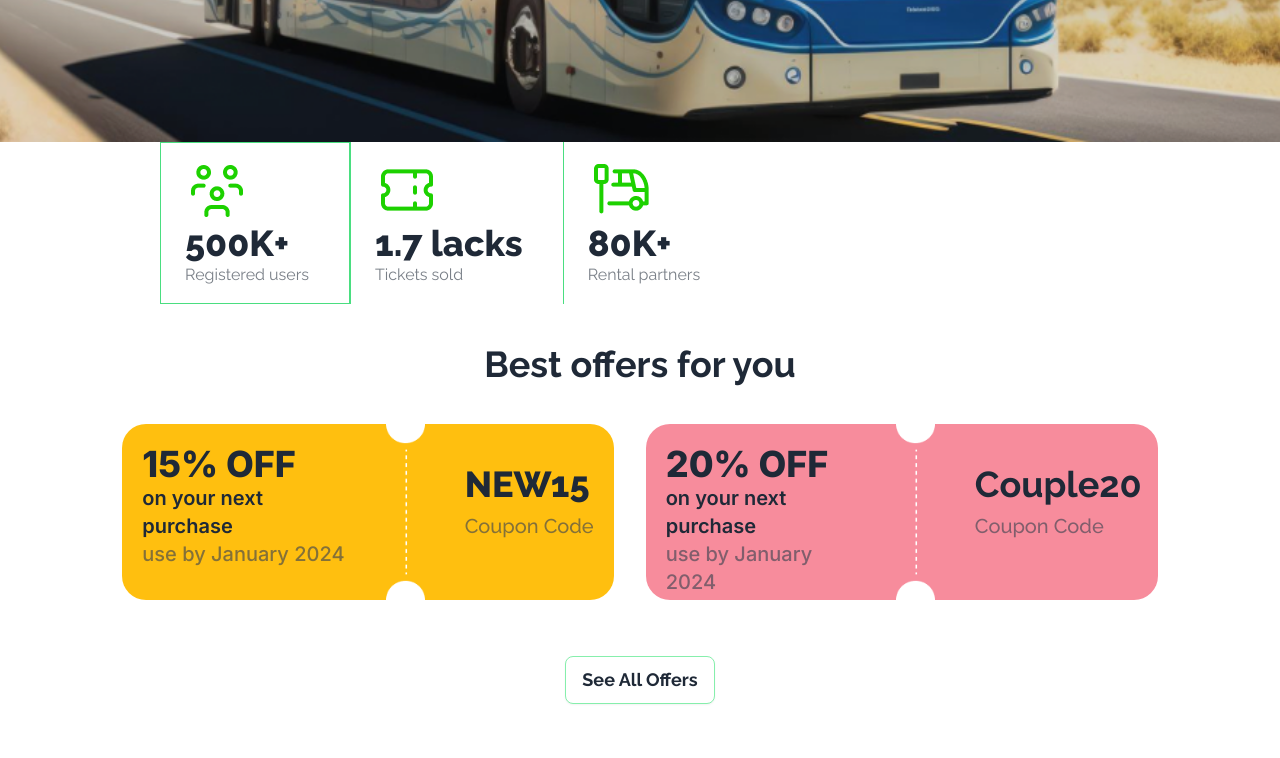
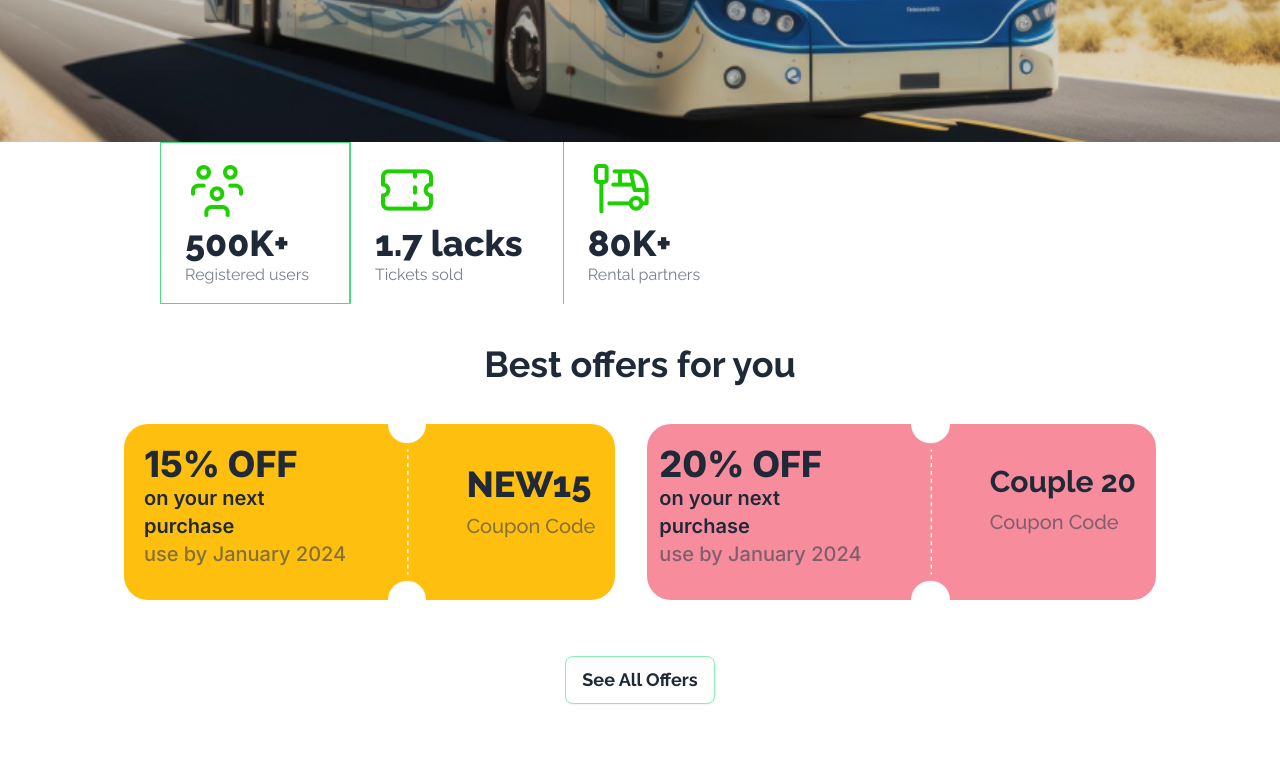
Before and after one commit to farha12345678/main-assignment-5, a plain HTML site: page index.html in a window 1280 px wide. Shown: the part 726-1484 px from the top of the page. Drawn offline with nearby package versions, Linux system fonts and the light colour scheme.

Commit message:
last commit

```diff
--- a/index.html
+++ b/index.html
@@ -67,7 +67,8 @@
                             service provider known for its
                             reliable and efficient bus services,with a commitment to safety, comfort, and punctuality.
                         </p>
-                        <button class="btn btn-primary bg-[#1DD100] text-black font-bold text-xl">Buy Tickets</button>
+                        <a href="#btn-click"><button  class="btn btn-primary bg-[#1DD100] text-black font-bold text-xl">Buy Tickets </button></a>
+                        <!-- <button  class="btn btn-primary bg-[#1DD100] text-black font-bold text-xl">Buy Tickets </button> -->
                     </div>
                 </div>
             </div>
@@ -131,14 +132,16 @@
                     </div>
                 </div>
                 <div class="bg-[#F78C9C] max-w-lg h-44 flex gap-10  rounded-3xl">
-                    <div class="font-inter pl-5 w-56 pt-5">
+                    <div class="font-inter pl-3 w-56 pt-5">
                         <h1 class="font-extrabold text-4xl">20% OFF</h1>
                         <p class="font-semibold text-xl">on your next purchase</p>
                         <p class="font-medium text-xl text-[#3e4350a2] ">use by January 2024</p>
                     </div>
                     <img class="h-44" src="images/cupon-devider.png" alt="">
-                    <div class="font-raleway pt-10 pr-4  ">
-                        <h4 class="font-bold text-4xl pb-2">Couple20</h4>
+                    <div class="font-raleway pt-10   ">
+                        <h4 class="font-bold text-3xl pb-2 pr-5">Couple 20
+
+                        </h4>
                         <p class="font-medium text-xl text-[#3e4350a2]">Coupon Code</p>
                     </div>
                 </div>
--- a/scripts/ticket.js
+++ b/scripts/ticket.js
@@ -89,7 +89,7 @@ function couponBtn(status){
 const discount = totalCost * 0.15;
 document.getElementById('gran-total').innerText = totalCost-discount
 
-        } else if ( couponCode == 'COUPLE20'){
+        } else if ( couponCode == 'COUPLE 20'){
             const discount = totalCost * 0.2;
 document.getElementById('gran-total').innerText = totalCost-discount
 
```
